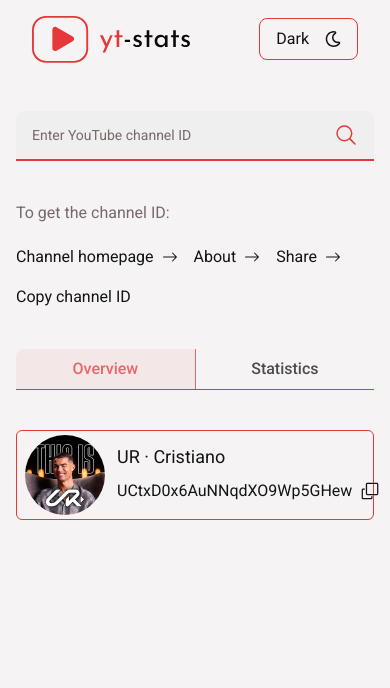
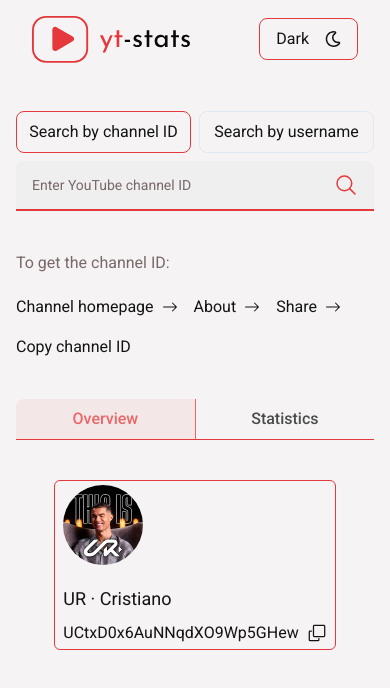
Before and after one commit to MaheshGitH/YT-Stats, a React (Vite) app: page / in a window 390 px wide. Shown: the top 688 px of the page. Built offline with nearby package versions, Linux system fonts and the light colour scheme; a web font is replaced by a local one.

Commit message:
feat: add search by usename functionality

```diff
--- a/src/components/head/Search.tsx
+++ b/src/components/head/Search.tsx
@@ -7,16 +7,20 @@
 
 const Search = ({ colorMode }: ColorModeType) => {
   const [loading, setLoading] = useState(false);
-  const [channelId, setChannelId] = useState("");
+  const [inputValue, setInputValue] = useState("");
+  const [searchBy, setSearchBy] = useState<"channelId" | "userName">(
+    "channelId"
+  );
+
   const { setData } = useYoutubeContext();
   const handleSubmit = async (event: FormEvent) => {
     event.preventDefault();
     setLoading(true);
 
     const response = await fetch(
-      `https://youtube.googleapis.com/youtube/v3/channels?part=snippet,statistics&id=${channelId}&key=${
-        import.meta.env.VITE_YOUTUBE_APIKEY
-      }`
+      `https://youtube.googleapis.com/youtube/v3/channels?part=snippet,statistics&${
+        searchBy === "channelId" ? "id" : "forHandle"
+      }=${inputValue}&key=${import.meta.env.VITE_YOUTUBE_APIKEY}`
     ).finally(() => setLoading(false));
 
     const data = await response.json();
@@ -25,6 +29,28 @@
   };
   return (
     <section>
+      <div className="mx-auto max-w-xl min-w-24">
+        <div className="flex justify-between mb-2 gap-2">
+          <button
+            className={`w-full border py-2 rounded-lg ${
+              searchBy === "channelId" ? " border-primary" : " border "
+            } duration-300`}
+            onClick={() => setSearchBy("channelId")}
+          >
+            Search by channel ID
+          </button>
+          <button
+            className={`w-full border py-2 rounded-lg ${
+              searchBy === "userName" ? " border-primary " : " border "
+            } duration-300`}
+            onClick={() => setSearchBy("userName")}
+          >
+            {" "}
+            Search by username
+          </button>
+        </div>
+      </div>
+
       <form
         className={`max-w-xl min-w-24 ${
           colorMode === "light"
@@ -36,11 +62,15 @@
         <input
           name="search"
           required
-          minLength={24}
-          maxLength={24}
-          value={channelId}
-          onChange={(e) => setChannelId(e.currentTarget.value)}
-          placeholder="Enter YouTube channel ID"
+          minLength={searchBy === "channelId" ? 24 : 0}
+          maxLength={searchBy === "channelId" ? 24 : 100}
+          value={inputValue}
+          onChange={(e) => setInputValue(e.currentTarget.value)}
+          placeholder={
+            searchBy === "channelId"
+              ? "Enter YouTube channel ID"
+              : "Enter YouTube username"
+          }
           className="bg-transparent placeholder-[#786868] w-full placeholder:text-sm outline-none"
           type="text"
         />
--- a/src/components/overview/ChannelDetails.tsx
+++ b/src/components/overview/ChannelDetails.tsx
@@ -12,7 +12,7 @@
     <div className="flex flex-col gap-4 lg:w-full lg:mt-20 duration-300">
       <DetailSection heading="Country : ">{country}</DetailSection>
       <DetailSection
-        customClass=" text-primary flex gap-1 items-center"
+        customClass=" text-primary flex-col gap-1 sm:flex-row"
         heading="Channel URL : "
       >
         <a href={`https://www.youtube.com/${customUrl}`} target="_blank">
--- a/src/components/overview/DetailSection.tsx
+++ b/src/components/overview/DetailSection.tsx
@@ -9,7 +9,7 @@
 const DetailSection = ({ heading, children, customClass }: Props) => {
   return (
     <span className={"flex gap-4 lg:text-lg " + customClass}>
-      <p className="text-secondary font-medium ">{heading}</p>
+      <p className="text-secondary font-medium text-nowrap">{heading}</p>
       <pre className={customClass + " text-wrap "}>{children}</pre>
     </span>
   );
--- a/src/components/suggest/SuggestionLayout.tsx
+++ b/src/components/suggest/SuggestionLayout.tsx
@@ -24,7 +24,7 @@
   }, [clicked]);
 
   return (
-    <div className="border border-primary py-1 px-2 rounded-md flex gap-3">
+    <div className="border border-primary py-1 px-2 rounded-md flex gap-3 max-[395px]:flex-col">
       <img className="size-20 rounded-full" src={logo} alt={alt} />
       <div className=" flex flex-col gap-2 mt-2">
         <span className="text-lg">{alt}</span>
@@ -37,7 +37,7 @@
               .then(() => setClicked(true));
           }}
         >
-          <span className="text-base">{channelId}</span>
+          <span className="text-base text-wrap">{channelId}</span>
           <GoCopy className="size-5" />
           <span
             className={`absolute -right-1 ${
```
